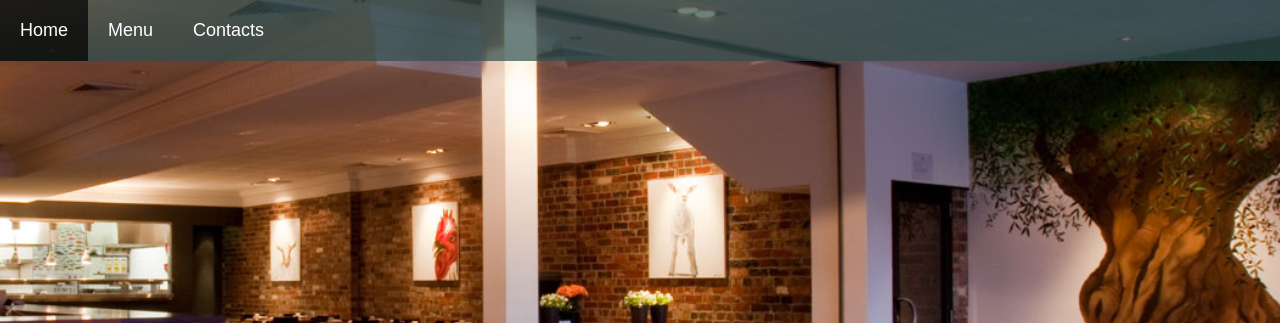
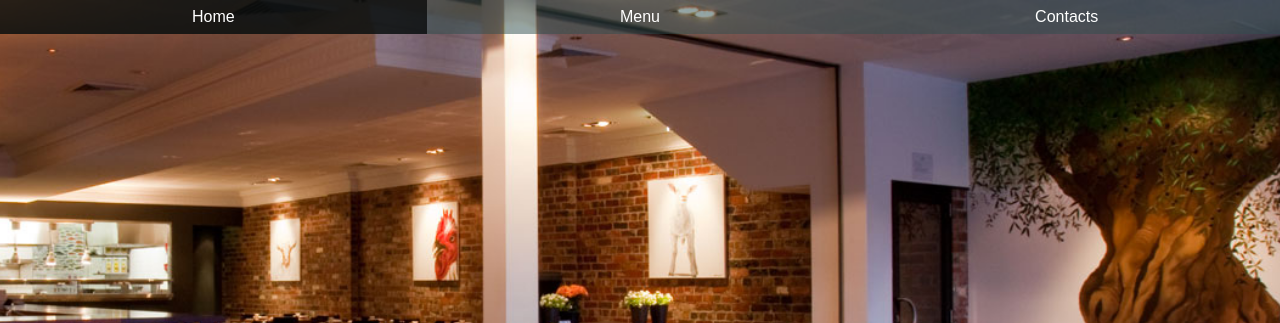
Before and after one commit to RNtaate/Restaurant, a website built with webpack: page dist/index.html in a window 1280 px wide. Shown: the top 323 px of the page. Built offline with nearby package versions, Linux system fonts and the light colour scheme.

Commit message:
Update styling for nav bar

```diff
--- a/stylesheets/styles.css
+++ b/stylesheets/styles.css
@@ -53,20 +53,22 @@
 }
 
 nav {
-  background-color: rgba(47, 79, 79, 0.7);
+  background-color: rgba(47, 79, 79, 0.5);
   display: flex;
+  justify-content: space-between;
   position: fixed;
   top: 0;
   width: 100%;
 }
 
 nav > .tab-button {
-  padding: 20px;
+  padding: 8px;
   border: none;
   outline: none;
   background-color: transparent;
   cursor: pointer;
-  font-size: 18px;
+  font-size: 16px;
+  width: 100%;
   color: white;
 }
 
```
